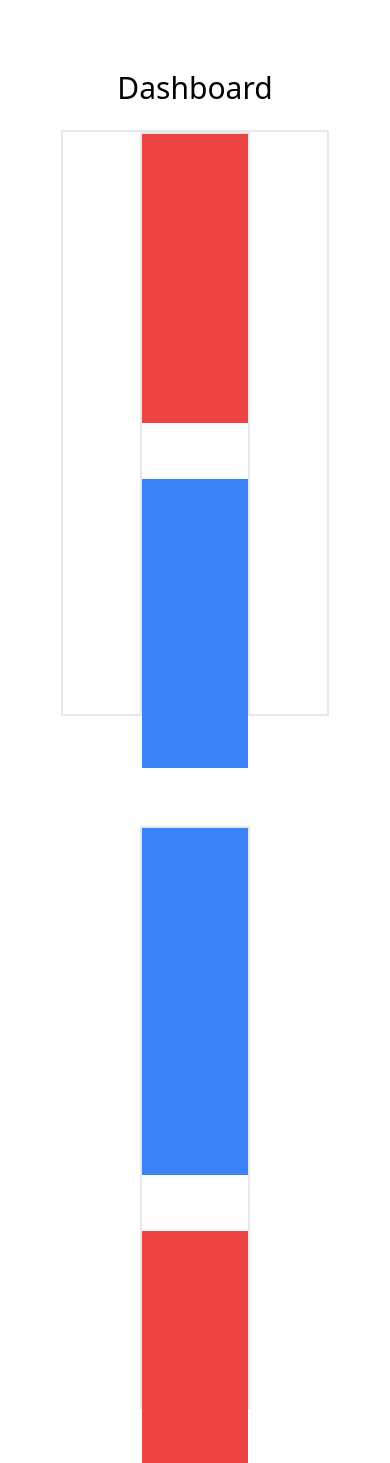
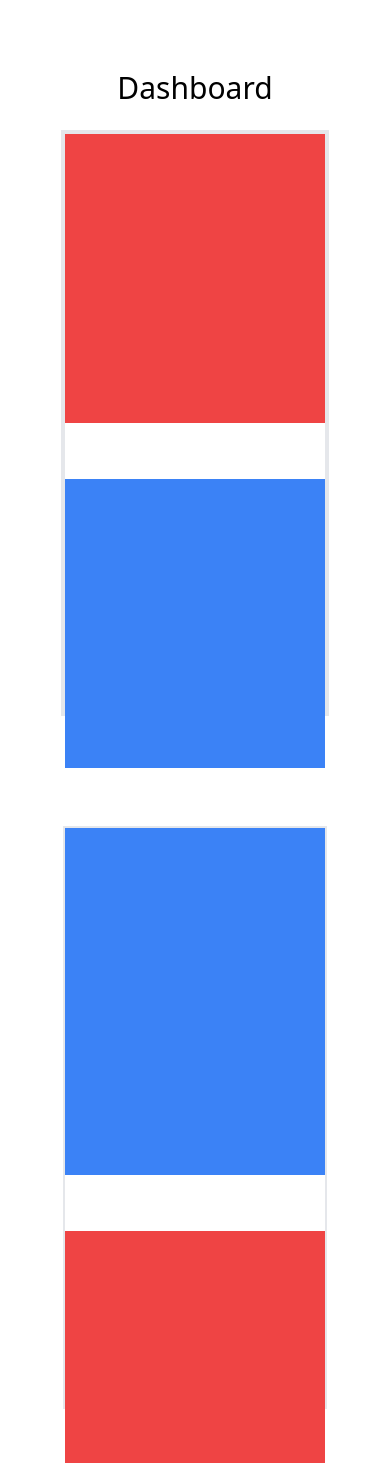
Before and after one commit to Dybton/ambient-quant-self, a React (Create React App) app: page / in a window 390 px wide. Built offline with nearby package versions, Linux system fonts and the light colour scheme.

Commit message:
fixed the responsive width

```diff
--- a/src/App.tsx
+++ b/src/App.tsx
@@ -7,11 +7,11 @@ function App() {
       <div className="w-9/12 h-5/6 ">
         <h1 className="text-3xl text-center font-semi-bold">Dashboard</h1>
         <div className="w-11/12 h-5/6 mt-6 mx-auto mt-10 border-2">
-          <div className="w-5/12 h-full lg:float-left border-2 mx-auto lg:ml-14 mb-28 ">
+          <div className="w-full sm:w-9/12 md:w-7/12  lg:w-5/12 h-full lg:float-left border-2 mx-auto lg:ml-14 mb-28 ">
             <div className="bg-red-500 w-full h-3/6"></div>
             <div className="bg-blue-500 w-full h-3/6 mt-14"></div>
           </div>
-          <div className="w-5/12 h-full lg:float-right border-2 mx-auto lg:mr-14">
+          <div className="w-full sm:w-9/12 md:w-7/12  lg:w-5/12 h-full lg:float-left border-2 mx-auto lg:ml-14 mb-28 ">
             <div className="bg-blue-500 w-full h-3/5 ">
             </div>
             <div className="bg-red-500 w-full h-2/5 mt-14">
```
